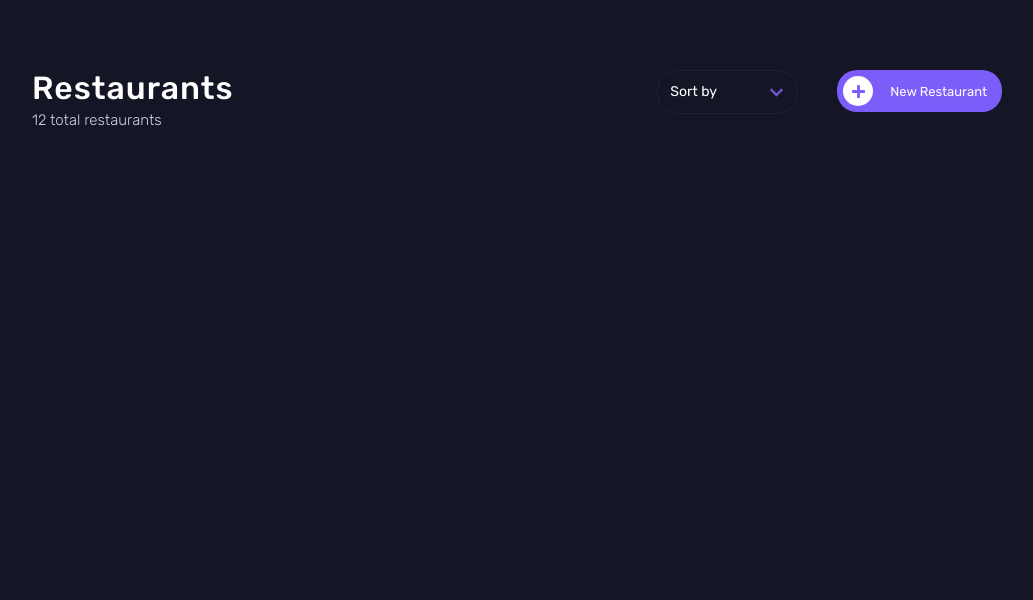
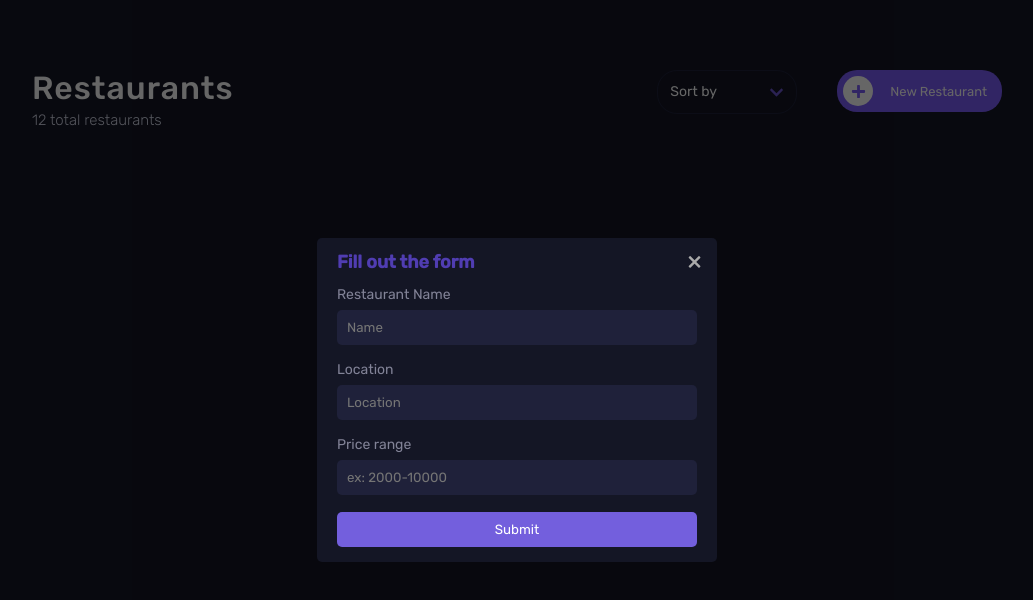
Before and after one commit to rooohaa/restaurant-finder, a Next.js app in the folder frontend/: page / in a window 1280 px wide. Both pictures are taken after a click on the button "New Restaurant". Shown: the top 600 px of the page, without its empty margins (123-1156 px from the left). Built offline with nearby package versions, Linux system fonts and the light colour scheme.

Commit message:
add ModalForm component

```diff
--- a/frontend/app/components/Header/index.tsx
+++ b/frontend/app/components/Header/index.tsx
@@ -6,9 +6,10 @@ import { HeaderWrap } from './style';
 
 interface IProps {
    restaurantCount: number;
+   onFormOpen: () => void;
 }
 
-const Header: React.FC<IProps> = ({ restaurantCount }) => {
+const Header: React.FC<IProps> = ({ restaurantCount, onFormOpen }) => {
    return (
       <HeaderWrap>
          <Container>
@@ -35,7 +36,7 @@ const Header: React.FC<IProps> = ({ restaurantCount }) => {
                   ]}
                   onSelect={(value) => console.log('Selected: ', value)}
                />
-               <button className="new-btn">
+               <button className="new-btn" onClick={onFormOpen}>
                   <div>
                      <img src="/icons/plus.svg" alt="Plus icon" />
                   </div>
--- /dev/null
+++ b/frontend/app/components/ModalForm/index.tsx
@@ -0,0 +1,118 @@
+import React, { useState } from 'react';
+import { Formik, Field, Form } from 'formik';
+import * as yup from 'yup';
+
+import { ModalOverlay } from './style';
+
+interface InitFormState {
+   name: string;
+   location: string;
+   priceRange: string;
+}
+
+interface IProps {
+   onClose: () => void;
+}
+
+const ModalForm: React.FC<IProps> = ({ onClose }) => {
+   const [success, setSuccess] = useState<boolean>(false);
+   const [error, setError] = useState<boolean>(false);
+
+   const initialValues: InitFormState = {
+      name: '',
+      location: '',
+      priceRange: '',
+   };
+
+   const validationSchema = yup.object().shape({
+      name: yup.string().required('Name should not be empty'),
+      location: yup.string().required('Location should not be empty'),
+      priceRange: yup.string().required('Price should not be empty'),
+   });
+
+   return (
+      <ModalOverlay>
+         <div className="modal-wrap">
+            <h4>Fill out the form</h4>
+
+            <Formik
+               initialValues={initialValues}
+               onSubmit={(values: InitFormState, { resetForm }) => {
+                  console.log('Form data: ', values);
+                  setSuccess(true);
+                  resetForm();
+
+                  setTimeout(() => setSuccess(false), 2000);
+               }}
+               validateOnBlur={true}
+               validationSchema={validationSchema}
+            >
+               {({ errors, touched, isValid }) => (
+                  <Form>
+                     <div className="form-control">
+                        <label htmlFor="name">Restaurant Name</label>
+                        <Field
+                           type="text"
+                           name="name"
+                           id="name"
+                           placeholder="Name"
+                        />
+                        {errors.name && touched.name && (
+                           <span className="error">{errors.name}</span>
+                        )}
+                     </div>
+
+                     <div className="form-control">
+                        <label htmlFor="location">Location</label>
+                        <Field
+                           type="text"
+                           name="location"
+                           id="location"
+                           placeholder="Location"
+                        />
+                        {errors.location && touched.location && (
+                           <span className="error">{errors.location}</span>
+                        )}
+                     </div>
+
+                     <div className="form-control">
+                        <label htmlFor="price-range">Price range</label>
+                        <Field
+                           type="text"
+                           name="priceRange"
+                           id="price-range"
+                           placeholder="ex: 2000-10000"
+                        />
+                        {errors.priceRange && touched.priceRange && (
+                           <span className="error">{errors.priceRange}</span>
+                        )}
+                     </div>
+
+                     {!error && success && (
+                        <div className="message success-message">
+                           Form successfully submitted!
+                        </div>
+                     )}
+
+                     {!success && error && (
+                        <div className="message error-message">
+                           Server error. Please, try again later.
+                        </div>
+                     )}
+
+                     <button type="submit" disabled={!isValid}>
+                        Submit
+                     </button>
+                  </Form>
+               )}
+            </Formik>
+
+            <button className="exit-btn" onClick={onClose}>
+               &times;
+            </button>
+         </div>
+      </ModalOverlay>
+   );
+};
+
+export { ModalForm };
--- /dev/null
+++ b/frontend/app/components/ModalForm/style.ts
@@ -0,0 +1,141 @@
+import styled from 'styled-components';
+
+const ModalOverlay = styled.div`
+   position: fixed;
+   top: 0;
+   bottom: 0;
+   right: 0;
+   left: 0;
+   background-color: rgba(0, 0, 0, 0.6);
+
+   display: flex;
+   align-items: center;
+   justify-content: center;
+
+   div.modal-wrap {
+      background-color: #141625;
+      border-radius: 5px;
+      padding: 15px 20px;
+
+      position: relative;
+
+      width: 400px;
+      animation: slide 0.4s ease-in;
+
+      h4 {
+         color: #503db2;
+         font-size: 18px;
+         line-height: 19px;
+
+         margin-bottom: 15px;
+      }
+
+      div.form-control {
+         display: flex;
+         flex-direction: column;
+         align-items: flex-start;
+         row-gap: 7px;
+
+         label {
+            color: #828397;
+            font-size: 14px;
+            line-height: 16px;
+         }
+
+         input {
+            background-color: #1f213a;
+            border: none;
+            padding: 10px;
+            border-radius: 5px;
+            outline: none;
+
+            width: 100%;
+            color: #fff;
+
+            &:focus {
+               border: 1px solid #735fdd;
+            }
+         }
+
+         span.error {
+            font-size: 14px;
+            line-height: 16px;
+            color: #df4759;
+         }
+      }
+
+      div.message {
+         border-radius: 5px;
+         padding: 10px;
+
+         font-size: 14px;
+         line-height: 16px;
+
+         &.success-message {
+            background-color: rgba(28, 96, 91, 0.2);
+            color: #42b693;
+         }
+
+         &.error-message {
+            background-color: rgba(187, 118, 20, 0.2);
+            color: #f79202;
+         }
+      }
+
+      form {
+         display: flex;
+         flex-direction: column;
+         row-gap: 17px;
+      }
+
+      button[type='submit'] {
+         background-color: #735fdd;
+         padding: 10px 0;
+         border: none;
+         color: #fff;
+         border-radius: 5px;
+         transition: background-color 0.4s ease-out;
+
+         &:disabled {
+            background-color: #8d7af0;
+            cursor: not-allowed;
+         }
+
+         &:active {
+            background-color: #816cf5;
+         }
+      }
+
+      button.exit-btn {
+         position: absolute;
+         top: 10px;
+         right: 10px;
+
+         width: 25px;
+         height: 25px;
+
+         font-size: 27px;
+
+         display: flex;
+         align-items: center;
+         justify-content: center;
+
+         background-color: transparent;
+         border: none;
+         color: #aaa;
+      }
+   }
+
+   @keyframes slide {
+      from {
+         opacity: 0;
+         transform: scale(0.5);
+      }
+      to {
+         opacity: 1;
+         transform: translateY(1);
+      }
+   }
+`;
+
+export { ModalOverlay };
--- a/frontend/app/components/index.ts
+++ b/frontend/app/components/index.ts
@@ -2,3 +2,4 @@
 
 export { Header } from './Header';
 export { Select } from './Select';
+export { ModalForm } from './ModalForm';
--- a/frontend/app/pages/MainPage/index.tsx
+++ b/frontend/app/pages/MainPage/index.tsx
@@ -1,12 +1,15 @@
-import React from 'react';
+import React, { useState } from 'react';
 
-import { Header } from 'app/components';
+import { Header, ModalForm } from 'app/components';
 import { MainSection } from './style';
 
 const MainPage: React.FC = () => {
+   const [formActive, setFormActive] = useState<boolean>(false);
+
    return (
       <MainSection>
-         <Header restaurantCount={12} />
+         <Header restaurantCount={12} onFormOpen={() => setFormActive(true)} />
+         {formActive && <ModalForm onClose={() => setFormActive(false)} />}
       </MainSection>
    );
 };
```
